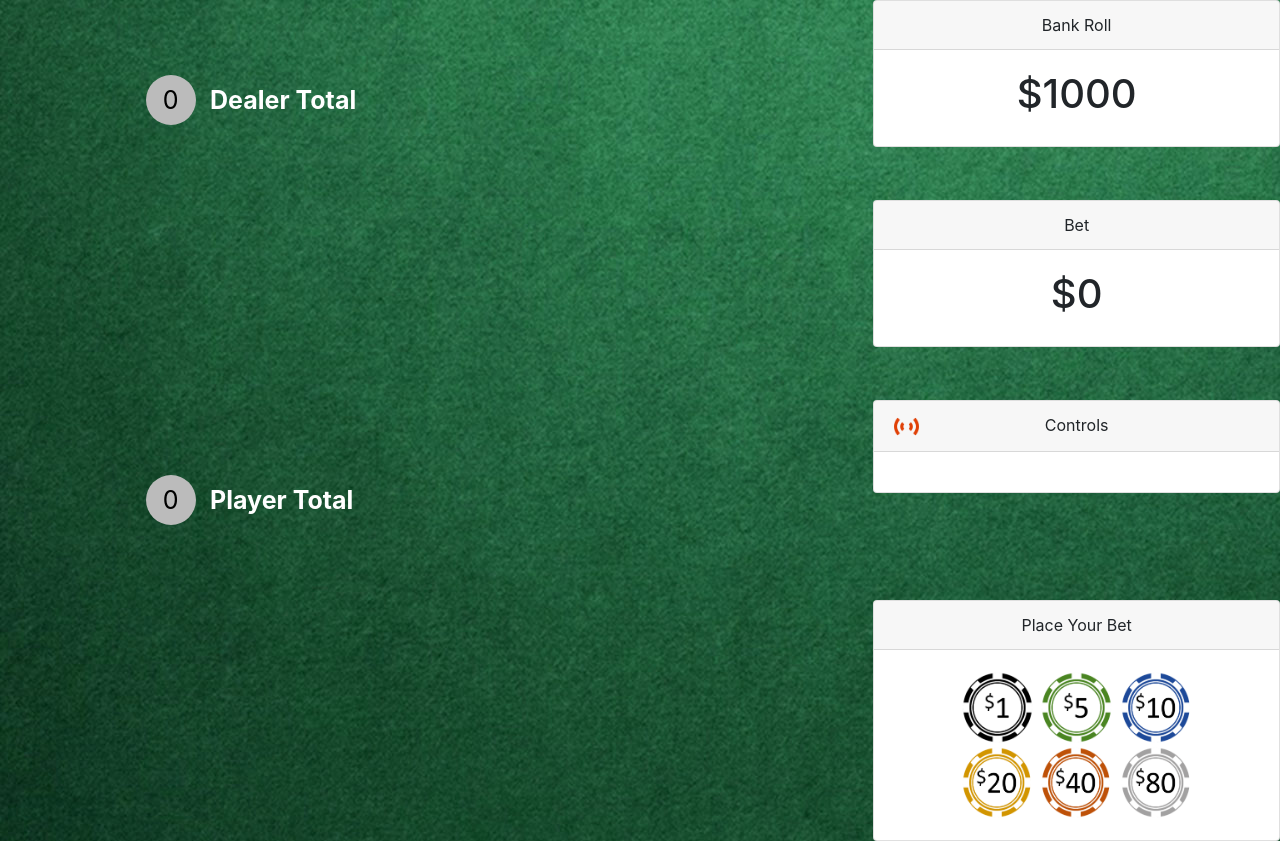
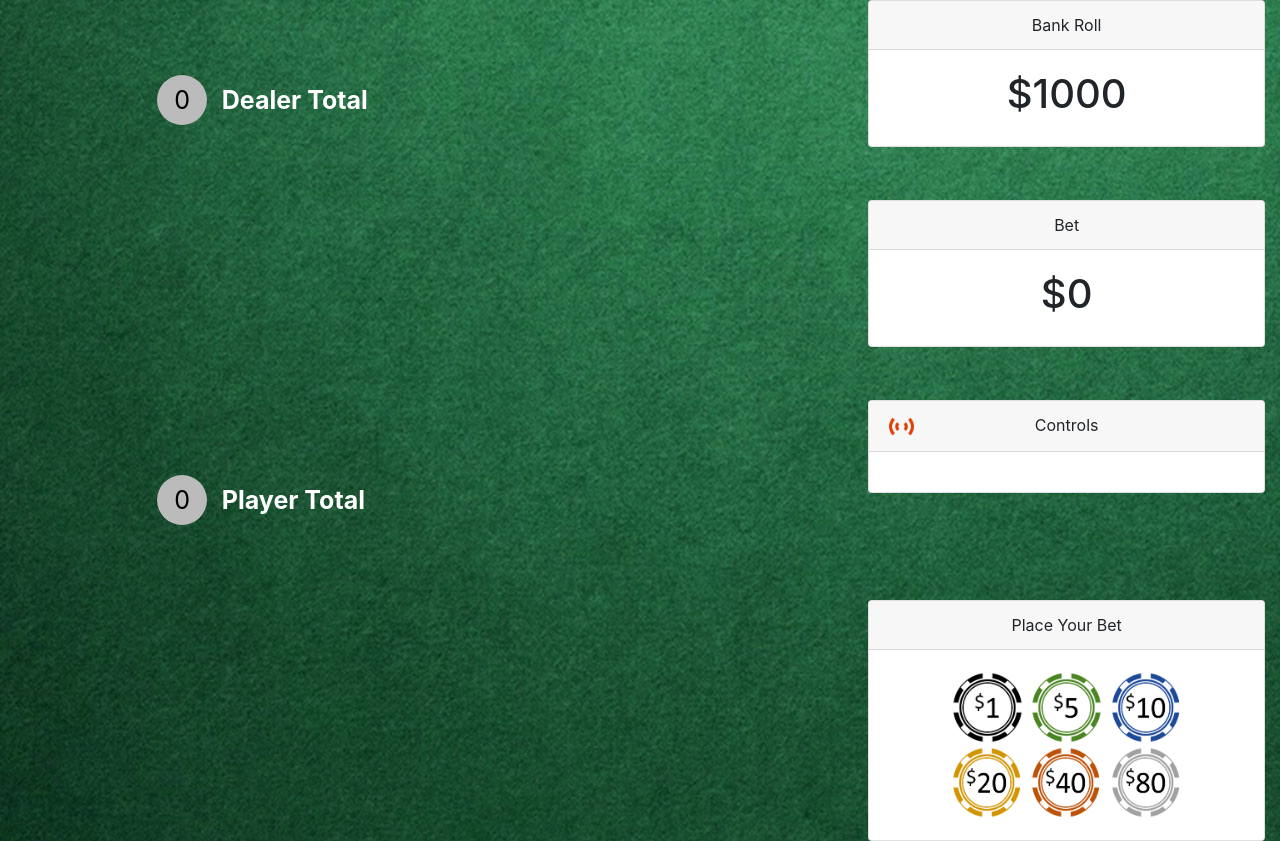
Before and after one commit to brettvanderwerff/flask_blackjack, a Flask app: page / in a window 1280 px wide. Run offline with Flask 2, Linux system fonts and the light colour scheme; some libraries are stand-ins or nearby versions.

Commit message:
add card overlap, simplify layout

```diff
--- a/static/css/custom.css
+++ b/static/css/custom.css
@@ -6,18 +6,6 @@ body {
 
 html,body{
     height:100%;
-}
-
-/* makes  rows of main container fill whole height of page */
-
-#main-container > .row {
-    min-height: 100vh;
-}
-
-/* removes some of the margins between row elements and edges of page */
-
-.container-fluid {
-    padding: 0px;
 }
 
 /* position play cards off screen for transition to in screen at deal */
@@ -82,3 +70,13 @@ margin: 3px;
   width: 70%;
   height:auto;
 }
+
+/* creates overlap for dealt card images */
+
+.hand img {
+    margin-left: -20%;
+}
+
+.hand img:first-child {
+    margin-left: 0px;
+}
--- a/static/js/custom.js
+++ b/static/js/custom.js
@@ -55,7 +55,7 @@ socket.on('activate_chips', function() {
     }
 
     var bet_header = document.getElementById('bet-header')
-    bet_header.innerText = 'Place You Bet!'
+    bet_header.innerText = 'Place Your Bet!'
 
 })
 
--- a/templates/index.html
+++ b/templates/index.html
@@ -1,8 +1,8 @@
 {% extends "base.html" %}
 {% block content %}
-<div class="container-fluid d-flex" id="main-container">
+<div class="container-fluid h-100">
     <!-- Start of Main Row -->
-    <div class="row flex-fill">
+    <div class="row h-100">
         <!-- Start of Card Column -->
         <div class="col-sm-8 h-100" id="hands-container">
             <div class="row h-25">
@@ -12,7 +12,7 @@
                 </div>
             </div>
             <div class="row h-25">
-                <div class="col-sm-8 mx-auto align-self-center" id="dealer-hand">
+                <div class="col-sm-8 mx-auto align-self-center hand" id="dealer-hand">
                 </div>
             </div>
             <div class="row h-25">
@@ -22,7 +22,7 @@
                 </div>
             </div>
             <div class="row h-25">
-                <div class="col-sm-8 mx-auto align-self-center" id="player-hand">
+                <div class="col-sm-8 mx-auto align-self-center hand" id="player-hand">
                 </div>
             </div>
         </div>
```
